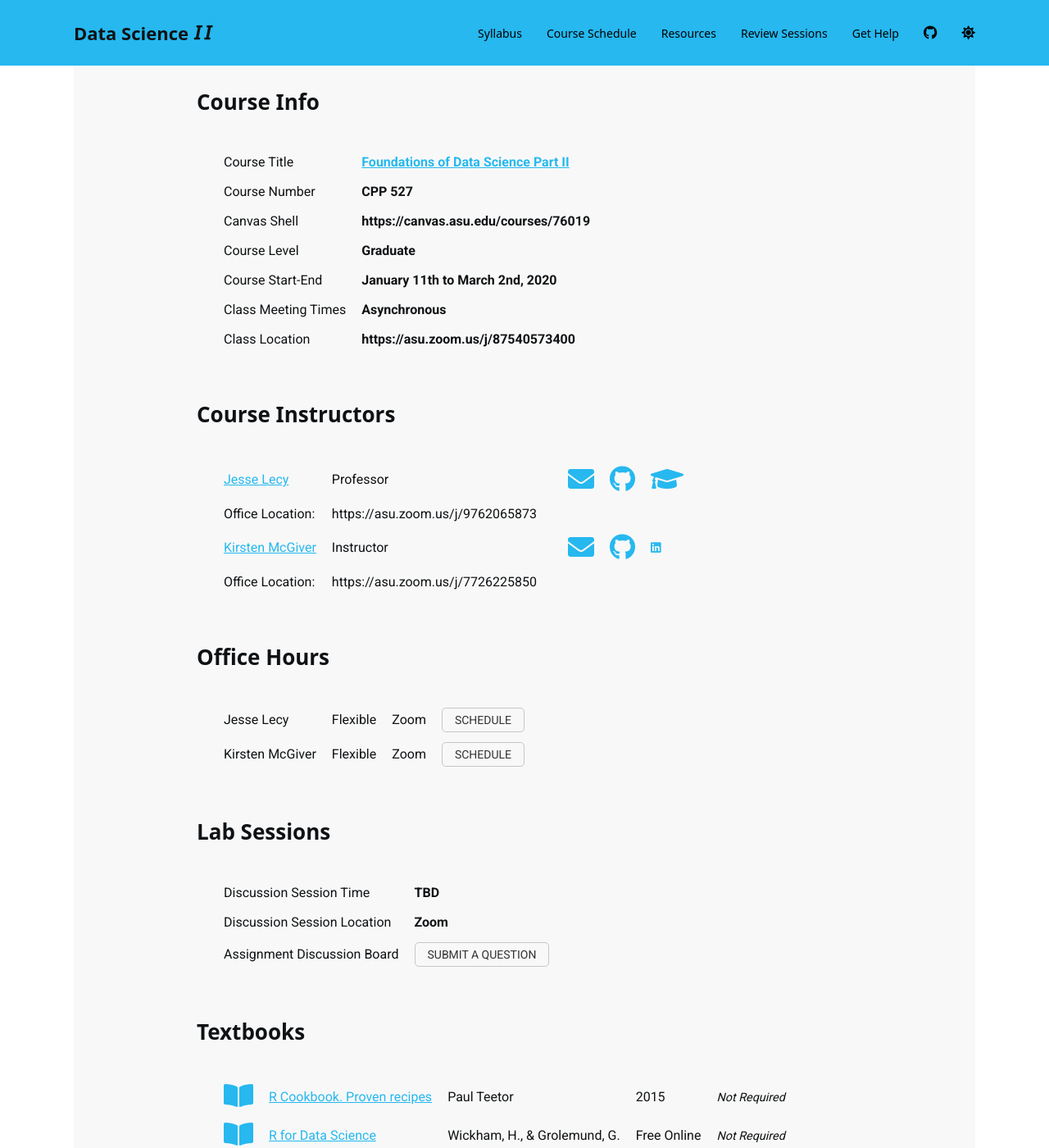
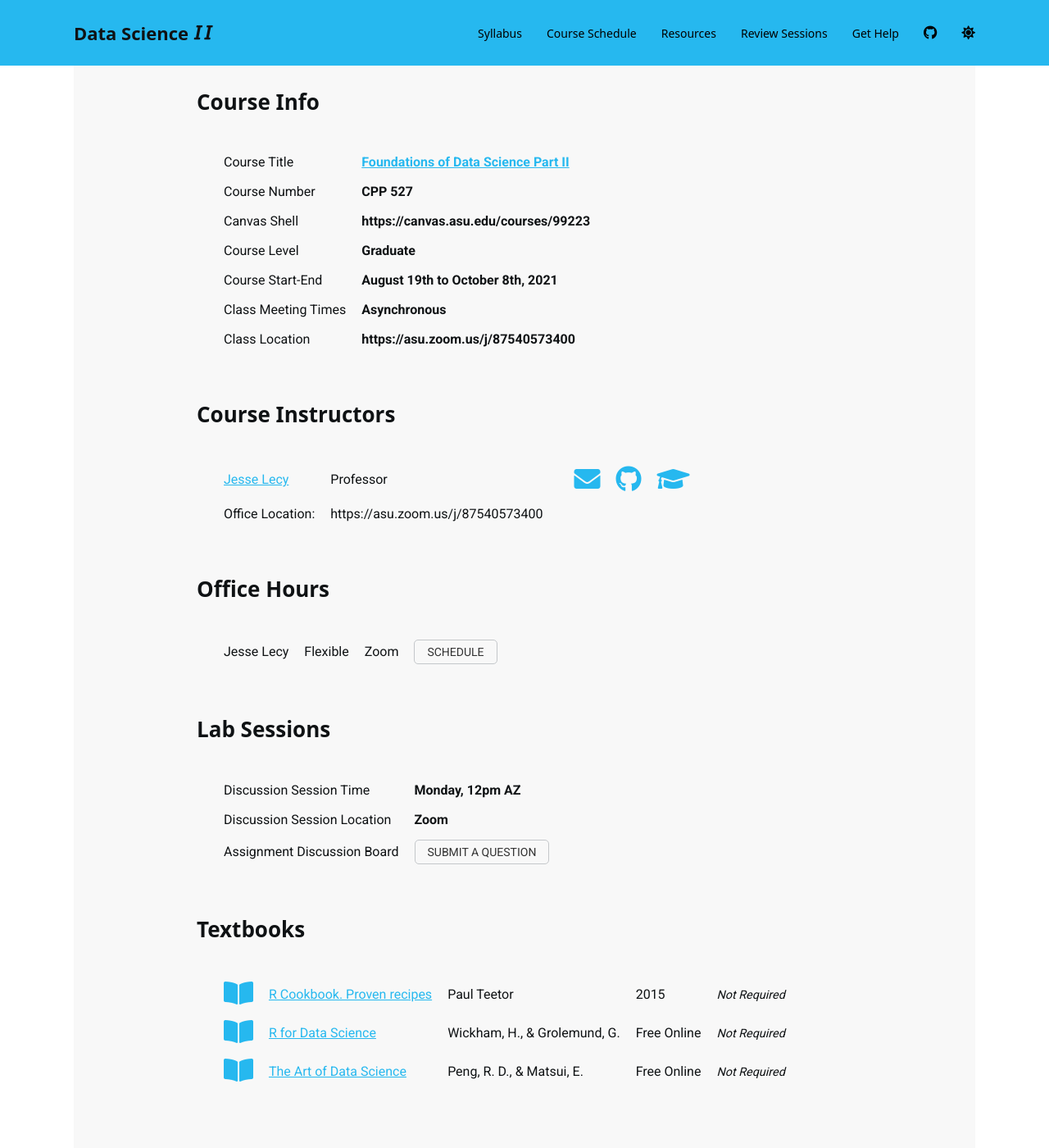
Before and after one commit to Watts-College/cpp-527-fall-2021, a Jekyll site: the page built from index.md, in a window 1280 px wide and 1400 px high, scrolled down 912 px. Shown: the whole window at 82% size. Built offline with Jekyll 4.4.1, drawn with Linux system fonts in a browser that asks for light colours; nearby versions of some CDN libraries; a script bundle is joined from its source files by our own code; library files that are not in the unit come from our copies; a style sheet for code colours, icons or effects is not loaded.

Commit message:
Update index.md

```diff
--- a/index.md
+++ b/index.md
@@ -13,20 +13,20 @@
  course_title: Foundations of Data Science Part II
  course_number: CPP 527
  course_level: Graduate
- course_website: 'https://canvas.asu.edu/courses/76019'
- course_start_end_dates: January 11th to March 2nd, 2020
+ course_website: 'https://canvas.asu.edu/courses/99223'
+ course_start_end_dates: August 19th to October 8th, 2021
  course_prerequisites:
  class_meets_when:  Asynchronous
  class_meets_where:  'https://asu.zoom.us/j/87540573400'
- review_sessions_when: TBD
+ review_sessions_when: Monday, 12pm AZ
  review_sessions_where: Zoom
- discussion_board_url: 'https://ds4ps.org/cpp-527-spr-2021/help/'
+ discussion_board_url: 'https://ds4ps.org/cpp-527-fall-2021/help/'
 
 instructor:
 -  name: Jesse Lecy
    title: Professor
    email: jdlecy@asu.edu
-   office_location: 'https://asu.zoom.us/j/9762065873'
+   office_location: 'https://asu.zoom.us/j/87540573400'
    website_url: http://www.lecy.info/
    github_url: 'https://github.com/lecy'
    twitter_url:
@@ -34,19 +34,8 @@
    linked_in_url:
    office_hours_time: Flexible
    office_hours_location:  Zoom
-   office_hours_app_url: 'https://calendly.com/lecy/30min'
--  name: Kirsten McGiver
-   title: Instructor
-   email: Kirsten.McGiver@asu.edu
-   office_location: 'https://asu.zoom.us/j/7726225850'
-   website_url:
-   github_url: 'https://github.com/kcmcgiver'
-   twitter_url:
-   scholar_url:
-   linked_in_url: 'https://www.linkedin.com/in/kirsten-mcgiver-03460b110/'
-   office_hours_time: Flexible
-   office_hours_location:  Zoom
-   office_hours_app_url: 'https://calendly.com/kc-mcgiver/office-hours?month=2021-01'
+   office_hours_app_url: 'https://calendly.com/lecy/'
+
 
 textbooks:
 - title: R Cookbook. Proven recipes
```
